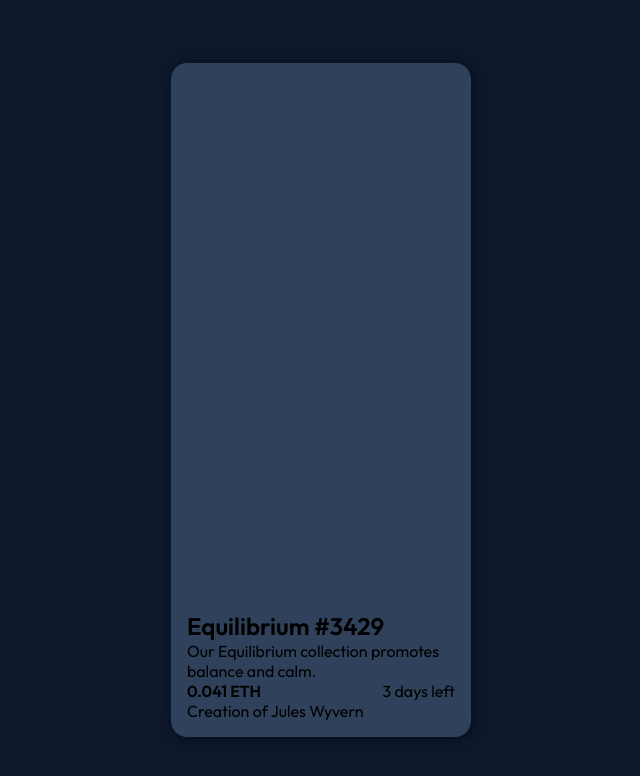
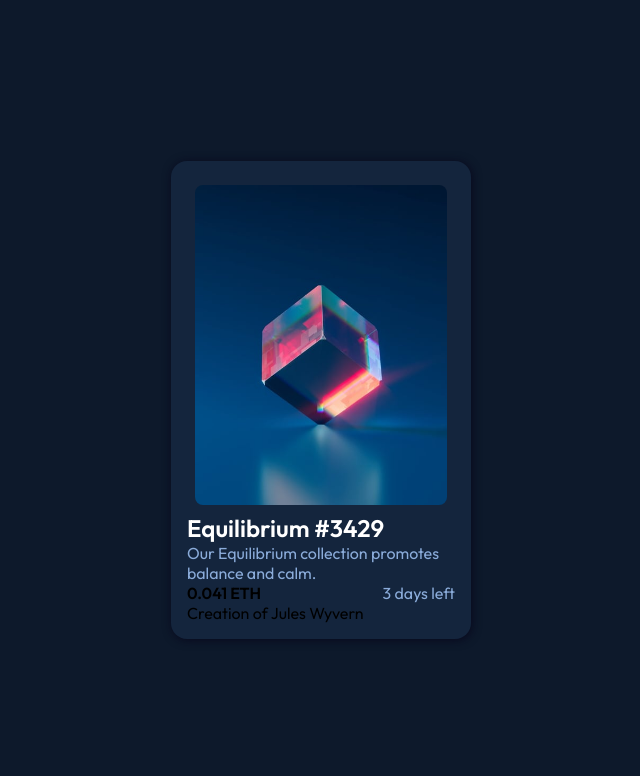
Before and after one commit to azizzmoe/nft-card, a plain HTML site: page index.html in a window 1280 px wide. Shown: the whole page, without its empty margins (319-959 px from the left). Drawn offline with Linux system fonts and the light colour scheme.

Commit message:
added background img

```diff
--- a/style.scss
+++ b/style.scss
@@ -30,24 +30,30 @@ body{
 }
 
 .parent{
-background-color: $line;
+background-color: $card_bg;
 max-width: 300px;
 padding: 1rem;
 border-radius: 1rem;
 box-shadow: 1px 1px 10px rgb(8, 8, 29);
 }
 
+
 .nft{
-height: 500px;
-width: 100%;
-margin:1rem 0;
-background-size: cover;
-
+background: center/cover url('/images/image-equilibrium.jpg') no-repeat;
+min-height:20rem;
+margin:.5rem;
+border-radius: .5rem;
 }
 
-.nft-img{
-    background-image: url(./images/image-equilibrium.jpg);
+h2{
+    color: $White;
 }
+
+p{
+    color: $Soft_blue;
+}
+
+
 
 section{
 display: flex;
```
Also changed, not shown: css/style.css, 1 other file.
